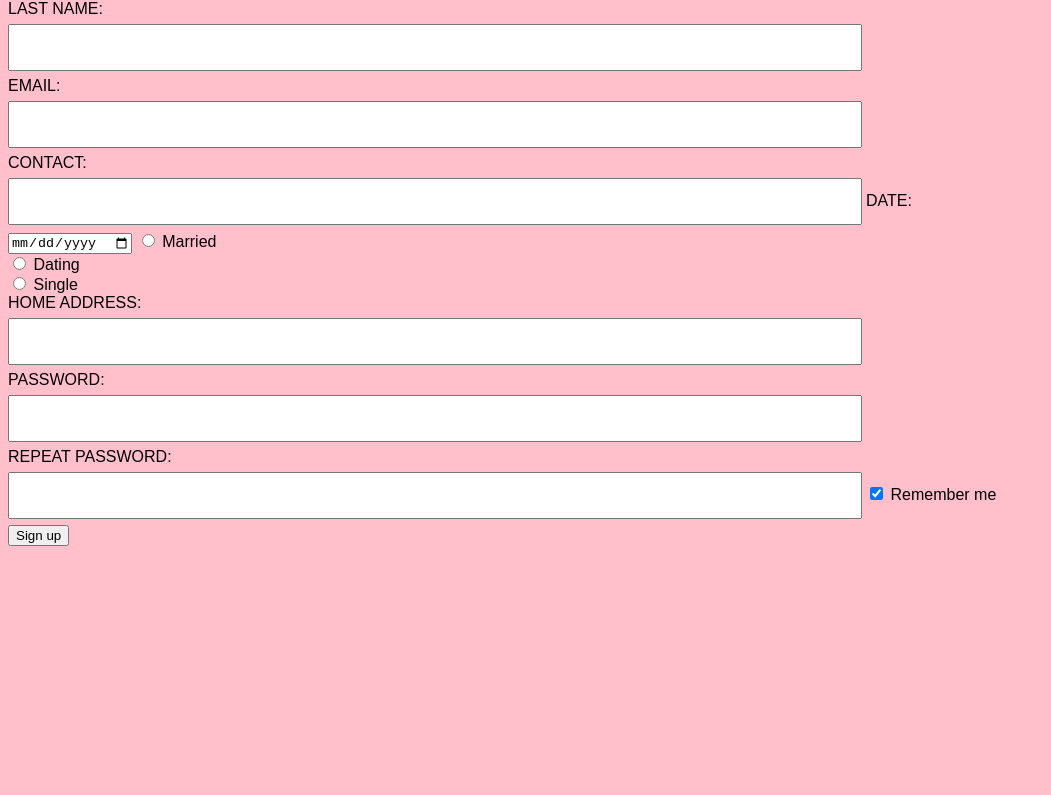
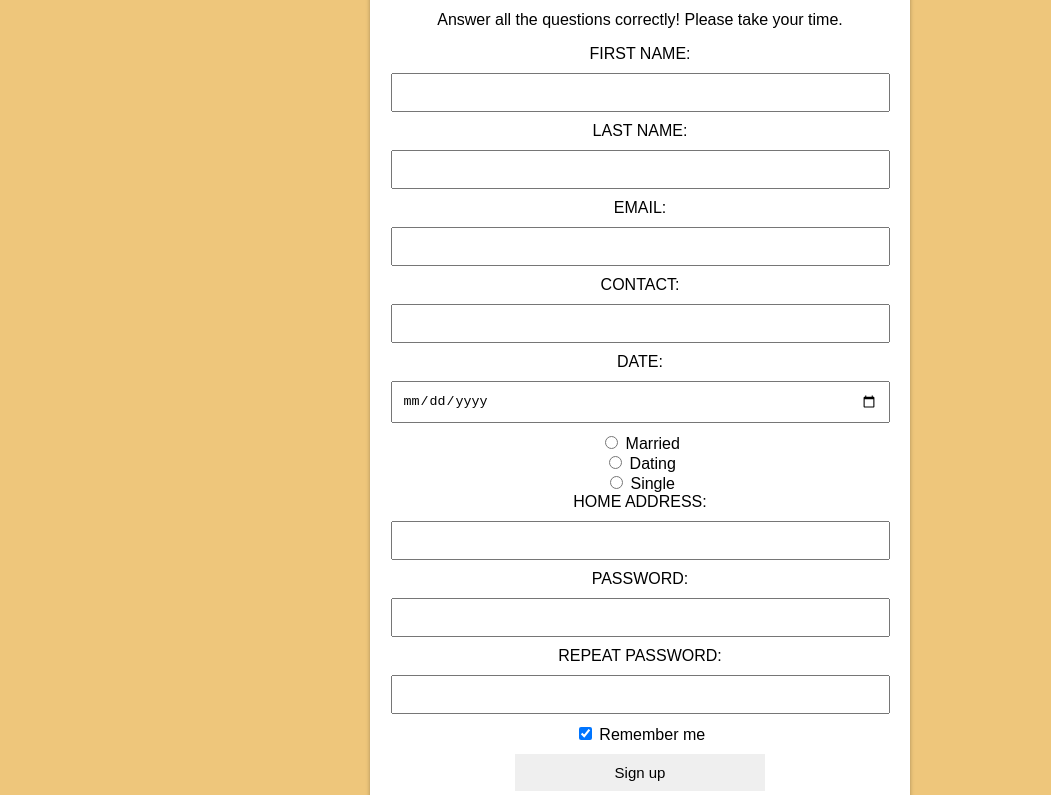
Before and after one commit to Douglasdagian/MY-DAWA, a plain HTML site: page sign.html in a window 1280 px wide. Shown: the part 191-986 px from the top of the page, without its empty margins (0-1051 px from the left). Before the commit the page ends 800 px from the top, so only its background shows below. Drawn offline with Linux system fonts and the light colour scheme.

Commit message:
Update styles.css

```diff
--- a/styles.css
+++ b/styles.css
@@ -1,9 +1,29 @@
 body{
-    background-color:pink;
+    background-color:rgb(238, 198, 123);
     font-family: Arial, Helvetica, sans-serif;
+    margin: 0;
+    padding:0;
 }
-input[type="text"]{
-    width: 65%;
-    padding: 14px 14px;
-    margin: 6px 0;
+.sign-up{
+    width:500px;
+    padding:20px;
+    margin: 8% auto 0;
+    text-align: center;
+    box-shadow: 0 0 4px 0 rgba(0,0,0,0.3);
+    background: white;
 }
+#input-box{
+    padding: 10px;
+    margin: 10px 0;
+    width:95%;
+    outline: none;
+}
+button{
+    font-size: 15px;
+    margin:10px 0;
+    border:none;
+    outline:none;
+    padding:10px;
+    width:50%;
+    cursor:pointer;
+}
```
